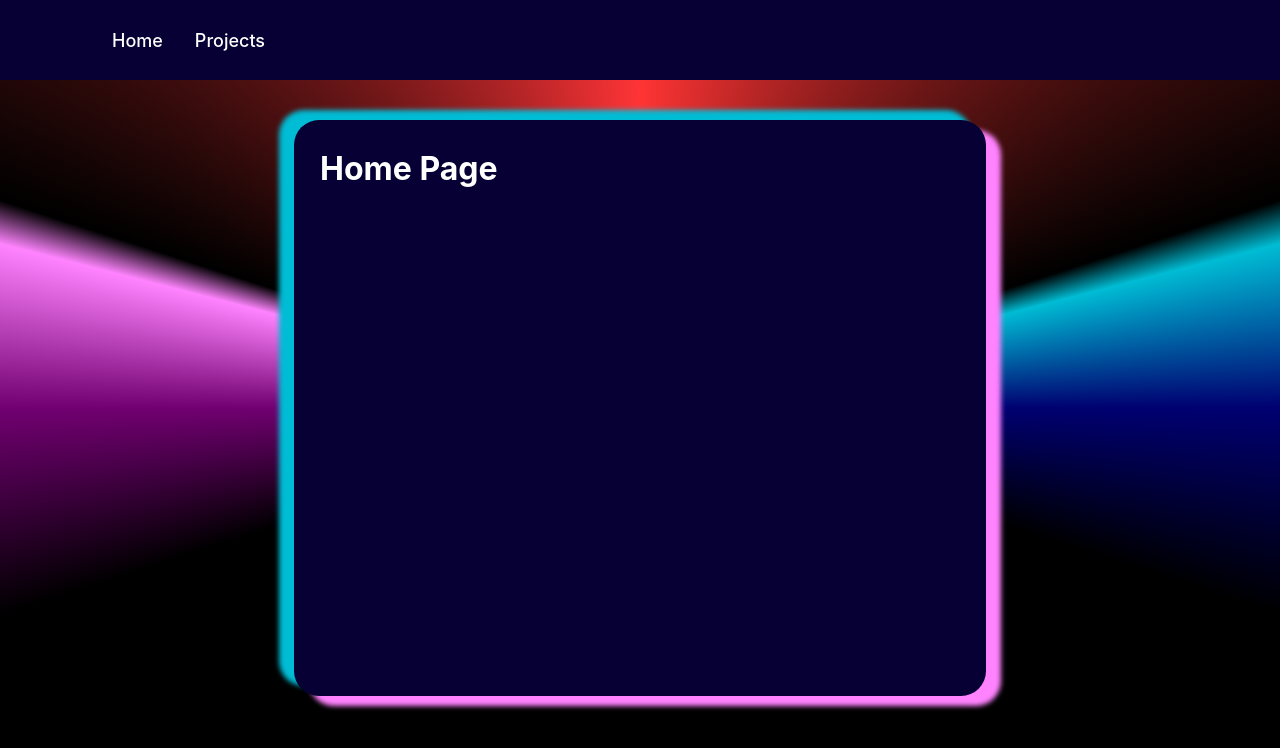
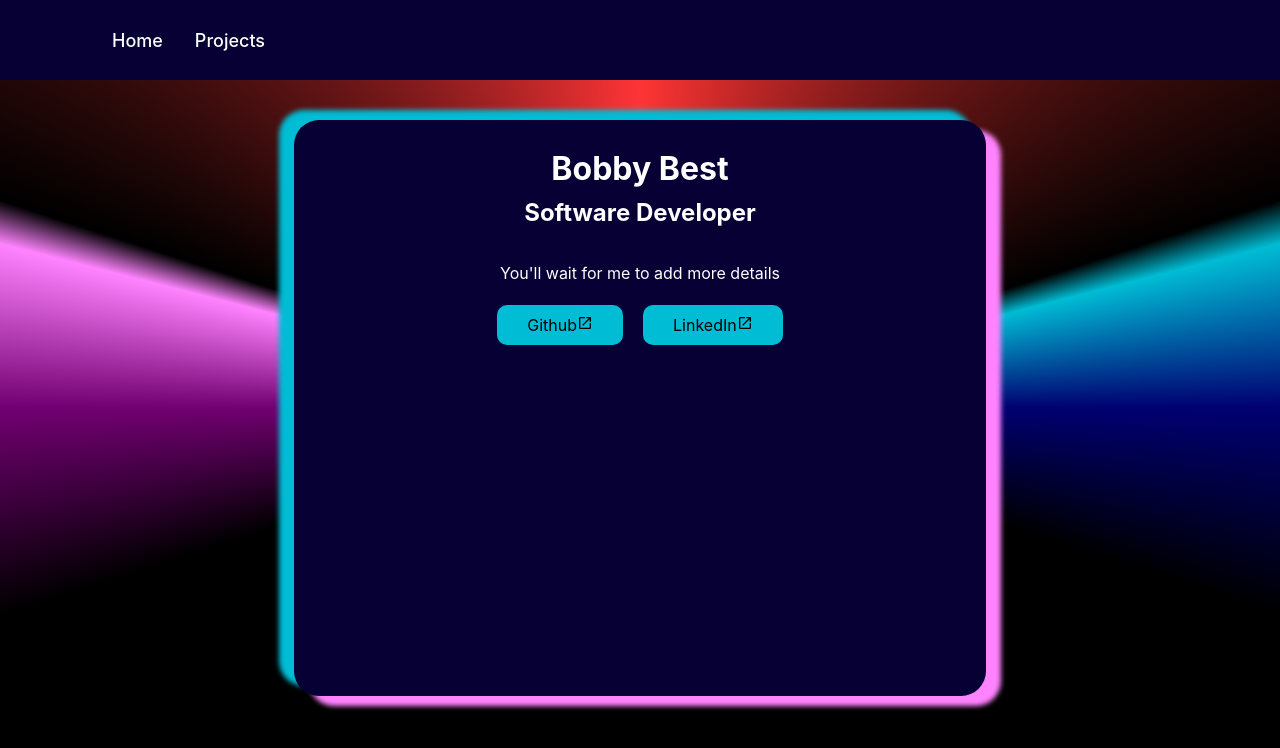
Before and after one commit to r-best/react-test, a React (Create React App) app: page / in a window 1280 px wide. Shown: the top 748 px of the page. Built offline with nearby package versions, Linux system fonts and the light colour scheme.

Commit message:
Adding scaffolding to home page

```diff
--- a/src/components/project-card/ProjectCard.jsx
+++ b/src/components/project-card/ProjectCard.jsx
@@ -1,4 +1,5 @@
 import React from 'react';
+import { MdOpenInNew } from 'react-icons/md'
 
 import "./projectcard.css";
 
@@ -12,9 +13,9 @@ const ProjectCard = ({image, title, desc_arr, github, live}) => {
                     {desc_arr.map((item, i) => (<p>{item}</p>))}
                 </div>
                 <div className='projects__card-text_links'>
-                    <button className='projects__card-text_links-github' target="_blank" rel="noreferrer" href={github}>Github</button>
+                    <a className='projects__card-text_links-github' target="_blank" rel="noreferrer" href={github}>Github<MdOpenInNew /></a>
                     {live!=null && (
-                        <button className='projects__card-text_links-live' target="_blank" rel="noreferrer" href={live}>Live Site</button>
+                        <a className='projects__card-text_links-live' target="_blank" rel="noreferrer" href={live}>Live Site<MdOpenInNew /></a>
                     )}
                 </div>
             </div>
--- a/src/components/project-card/projectcard.css
+++ b/src/components/project-card/projectcard.css
@@ -17,10 +17,11 @@
     margin: 30px 0;
 }
 
-.projects__card-text_links a,button {
+.projects__card-text_links a {
     margin: 0 10px;
-    padding: 10px 20px;
+    padding: 10px 30px;
     border-radius: 10px;
+    color: black;
     background-color: var(--blue-primary);
     cursor: pointer;
     outline: none;
--- a/src/pages/home/Home.jsx
+++ b/src/pages/home/Home.jsx
@@ -1,10 +1,18 @@
 import React from 'react';
+import { MdOpenInNew } from 'react-icons/md'
+
 import "./home.css";
 
 const Home = () => {
     return (
         <div className='home'>
-            <h1>Home Page</h1>
+            <h1 className='home__title'>Bobby Best</h1>
+            <h2 className='home__subtitle'>Software Developer</h2>
+            <p>You'll wait for me to add more details</p>
+            <div className='home__links'>
+                <a className='home__links' target="_blank" rel="noreferrer" href="https://github.com/r-best">Github<MdOpenInNew /></a>
+                <a className='home__links' target="_blank" rel="noreferrer" href="">LinkedIn<MdOpenInNew /></a>
+            </div>
         </div>
     )
 };
--- a/src/pages/home/home.css
+++ b/src/pages/home/home.css
@@ -1,6 +1,32 @@
 .home {
     display: flex;
-    justify-content: space-between;
-    flex-direction: row;
+    justify-content: flex-start;
+    flex-direction: column;
+    width: 100%;
     /* background-color: #ffffff; */
 }
+
+.home__title {
+    margin-bottom: 10px;
+}
+
+.home__subtitle {
+    margin-top: 0;
+}
+
+.home__links {
+    flex-direction: row;
+    margin-top: 1rem;
+}
+
+.home__links a {
+    margin: 0 10px;
+    padding: 10px 30px;
+    border-radius: 10px;
+    color: black;
+    background-color: var(--blue-primary);
+    cursor: pointer;
+    outline: none;
+    border: none;
+    display: inline;
+}
```
